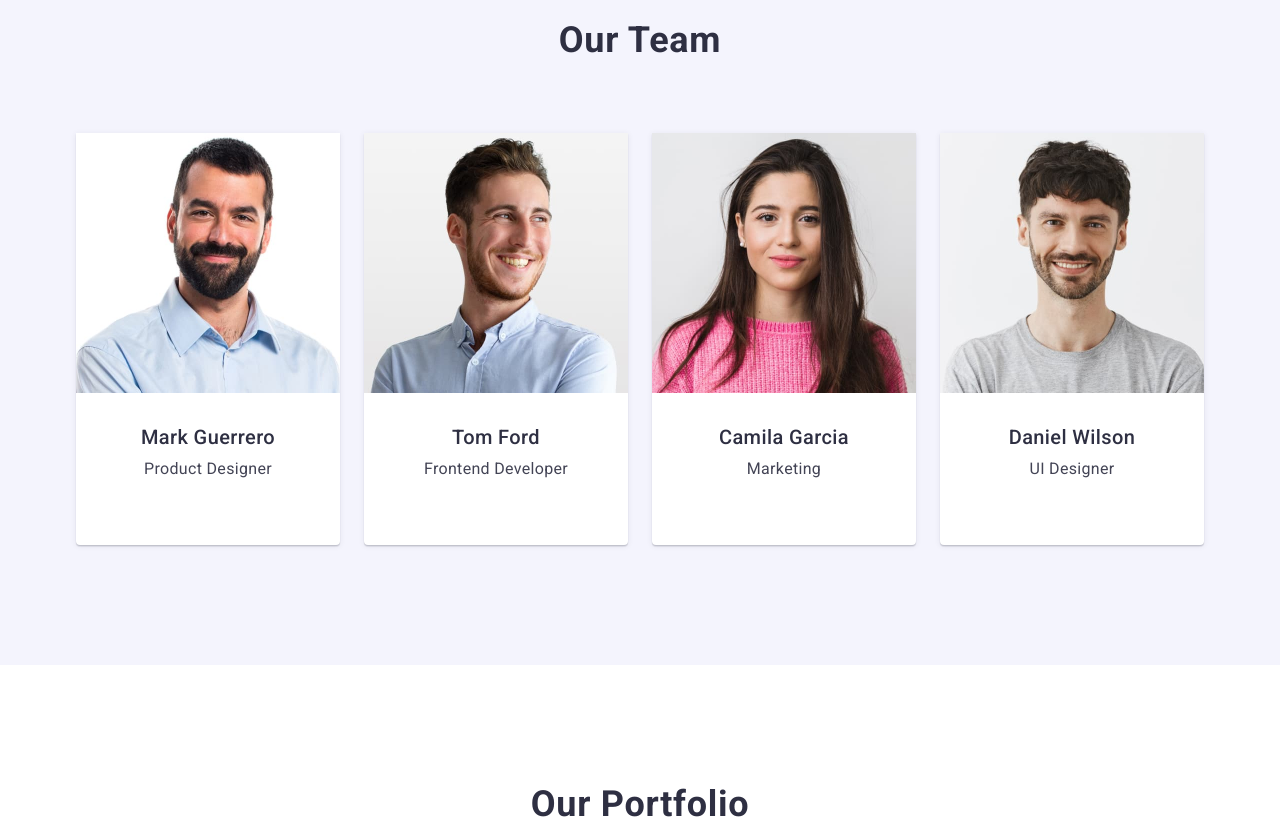
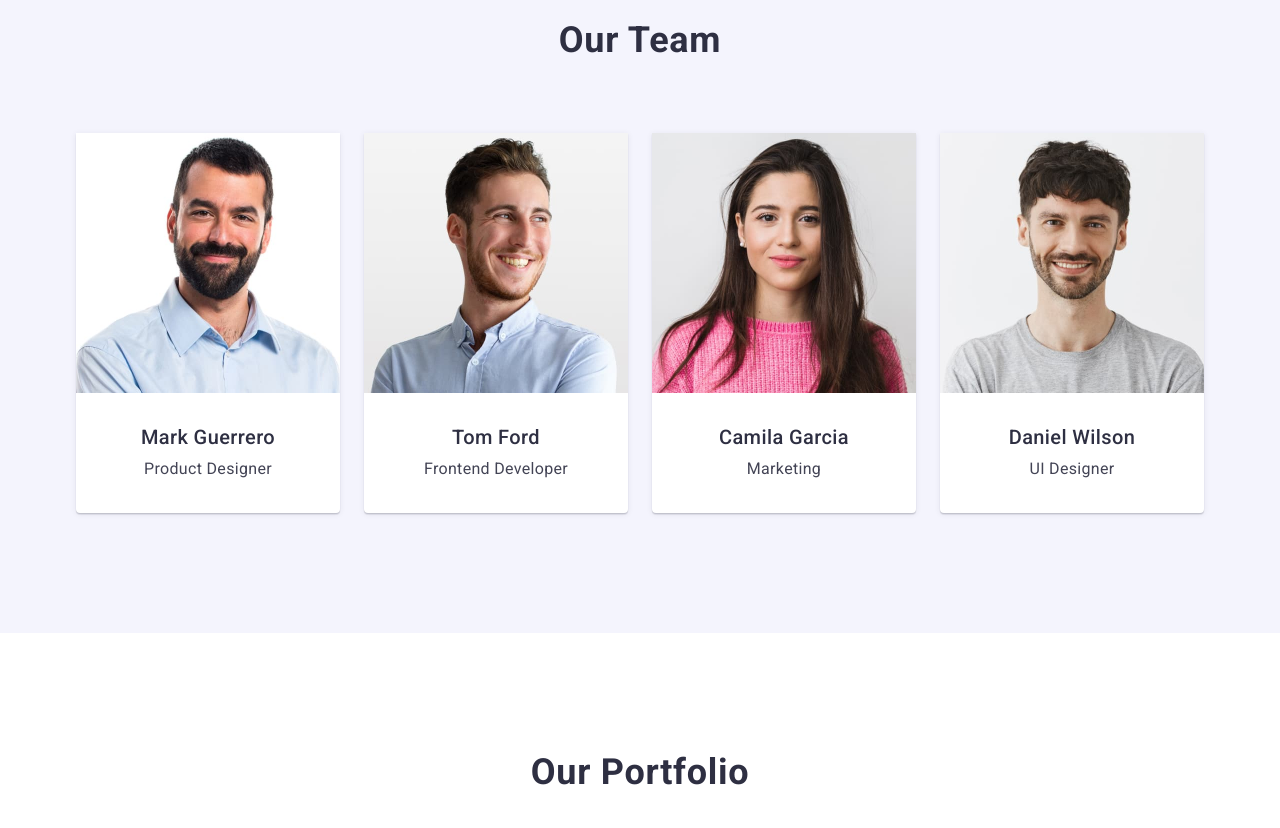
Before and after one commit to IvanGodPro24/goit-markup-hw-03, a plain HTML site: page index.html in a window 1280 px wide. Shown: the part 1140-1968 px from the top of the page. Drawn offline with nearby package versions, Linux system fonts and the light colour scheme.

Commit message:
Refactor homework

```diff
--- a/css/styles.css
+++ b/css/styles.css
@@ -49,6 +49,7 @@ a {
   display: flex;
   flex-direction: row;
   align-items: center;
+  margin-right: 332px;
 }
 
 .header-logo {
@@ -84,7 +85,6 @@ a {
   justify-content: flex-start;
   flex-direction: row;
   gap: 40px;
-  margin-right: 332px;
 }
 
 .header-nav-link {
@@ -260,7 +260,6 @@ a {
 
 .team-item {
   border-radius: 0 0 4px 4px;
-  padding: 0px 0px 32px 0px;
   box-shadow: 0 2px 1px 0 rgba(46, 47, 66, 0.08),
     0 1px 1px 0 rgba(46, 47, 66, 0.16), 0 1px 6px 0 rgba(46, 47, 66, 0.08);
   flex-basis: calc((100% - 72px) / 4);
```
